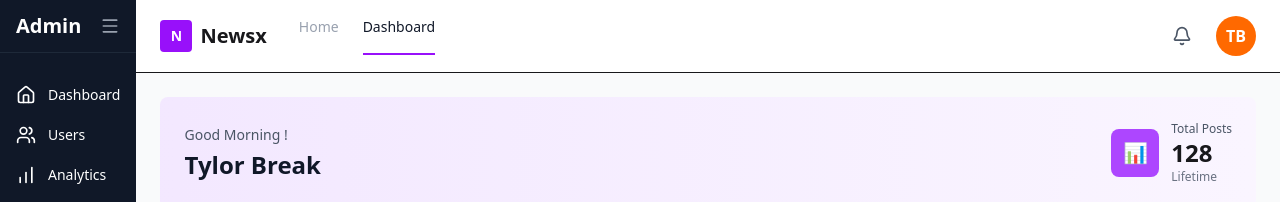
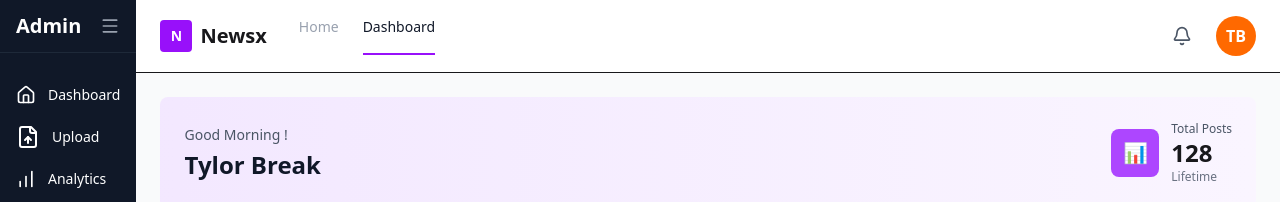
Before and after one commit to tanvirabsur/blog-web-client, a React (Vite) app: page /admin-panal in a window 1280 px wide. Shown: the top 202 px of the page. Built offline with nearby package versions, Linux system fonts and the light colour scheme.

Commit message:
fixed some route

```diff
--- a/src/components/AdminSidebar.jsx
+++ b/src/components/AdminSidebar.jsx
@@ -1,5 +1,5 @@
 import React, { useState } from 'react';
-import { Home, Users, Settings, BarChart, LogOut, Menu } from 'lucide-react';
+import { Home, Settings, BarChart, LogOut, Menu, FileUp } from 'lucide-react';
 
 const AdminSidebar = () => {
   const [isOpen, setIsOpen] = useState(true);
@@ -7,8 +7,8 @@ const AdminSidebar = () => {
   const toggleSidebar = () => setIsOpen(!isOpen);
 
   const menuItems = [
-    { id: 1, name: 'Dashboard', icon: <Home size={20} />, link: '#' },
-    { id: 2, name: 'Users', icon: <Users size={20} />, link: '#' },
+    { id: 1, name: 'Dashboard', icon: <Home size={20} />, link: '/admin-panal' },
+    { id: 2, name: 'Upload', icon: <FileUp />, link: '/admin-panal/upload-blog' },
     { id: 3, name: 'Analytics', icon: <BarChart size={20} />, link: '#' },
     { id: 4, name: 'Settings', icon: <Settings size={20} />, link: '#' },
   ];
```
